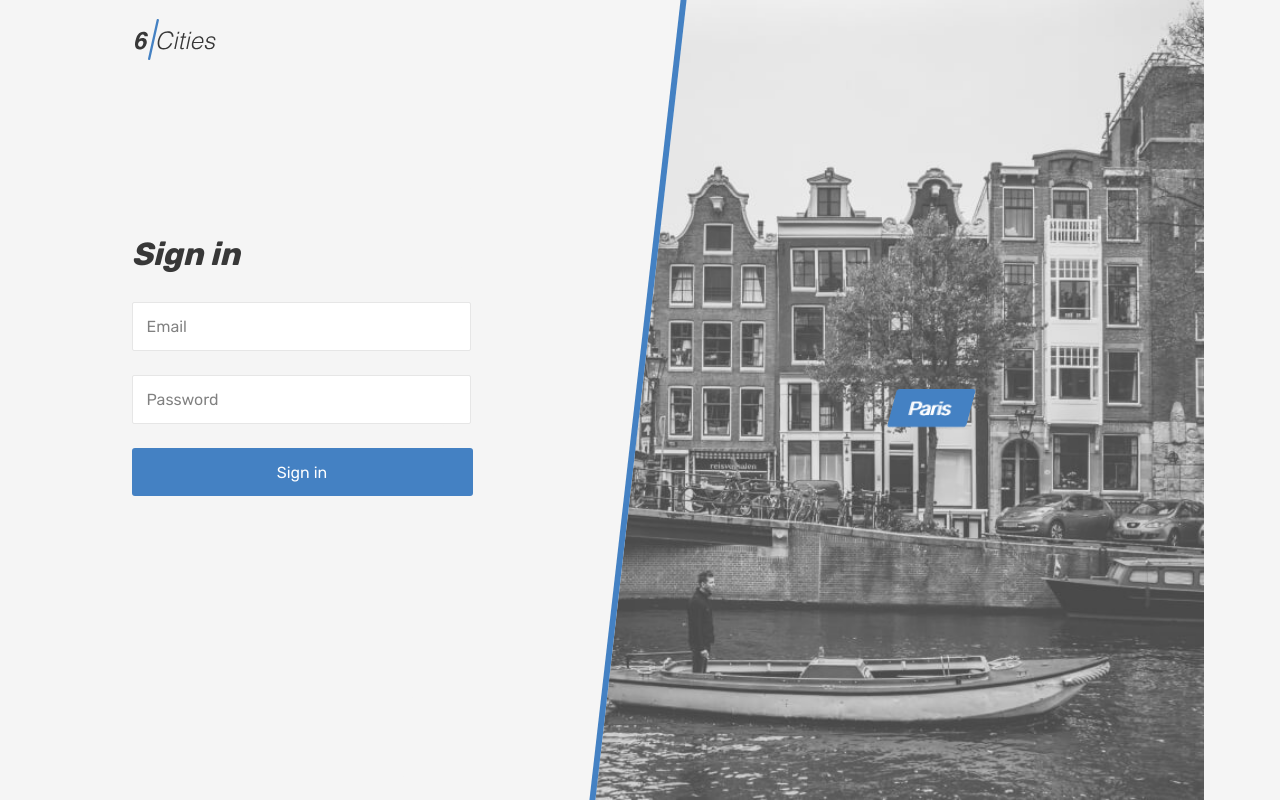
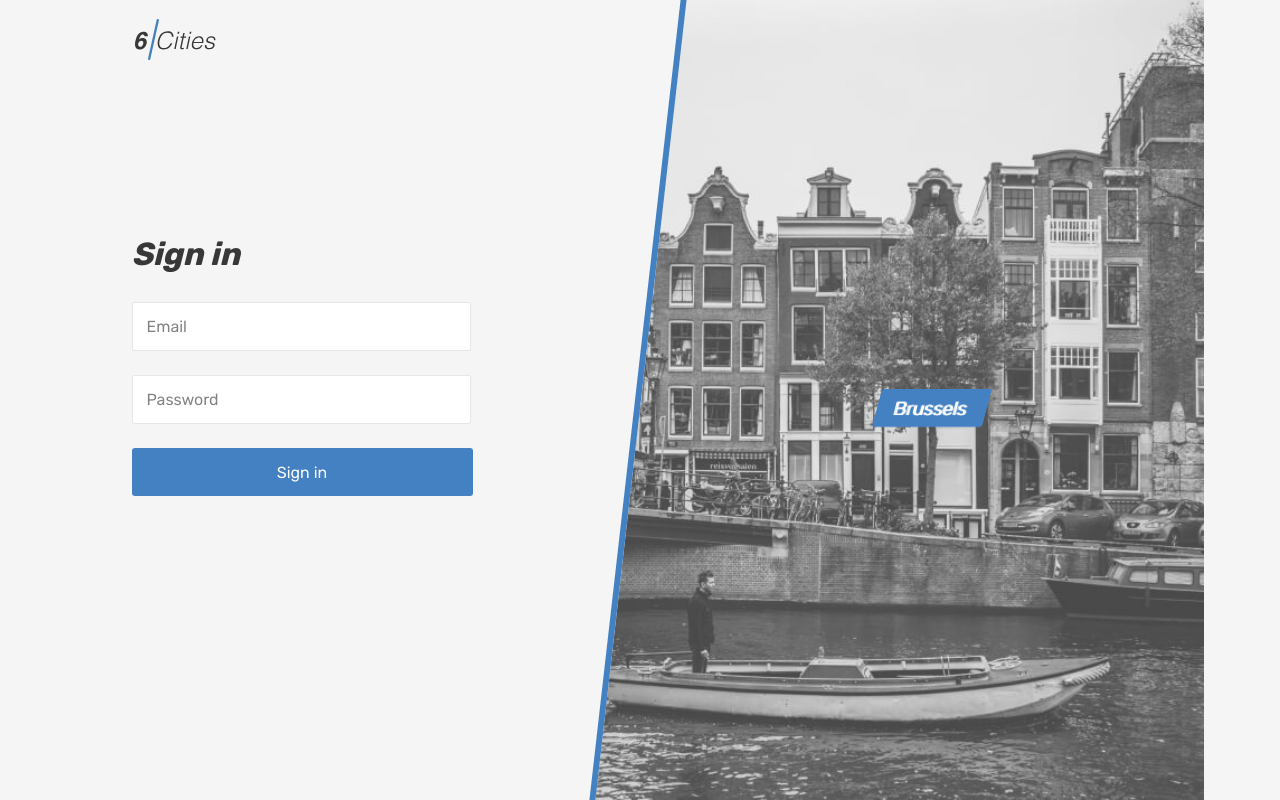
Before and after one commit to htmlacademy-univer-javascript-3/2501955-six-cities-7, a React (Vite) app: page /login in a window 1280 px wide. Built offline with nearby package versions, Linux system fonts and the light colour scheme; no server answers.

Commit message:
https://up.htmlacademy.ru/univer-js3/7/tasks/7

```diff
--- a/src/pages/favorites-page/components/favorites-page-location-item/favorites-page-location-item.tsx
+++ b/src/pages/favorites-page/components/favorites-page-location-item/favorites-page-location-item.tsx
@@ -23,7 +23,7 @@ function FavoritesPageLocationItem({
         <div className="locations__item">
           <Link
             className="locations__item-link"
-            to={AppRoute.Root}
+            to={`${AppRoute.Root}?city=${encodeURIComponent(cityName)}`}
           >
             <span>{cityName}</span>
           </Link>
--- a/src/pages/login-page/login-page.tsx
+++ b/src/pages/login-page/login-page.tsx
@@ -1,9 +1,13 @@
-import type { ReactElement } from 'react';
+import { useState, type ReactElement } from 'react';
 import { Helmet } from 'react-helmet-async';
 import { Link } from 'react-router-dom';
 import { AppRoute } from '../../enums/app-route';
+import type { CityName } from '../../enums/city-name';
+import { getRandomCity } from './utils/get-random-city';
 
 function LoginPage(): ReactElement {
+  const [city] = useState<CityName>(getRandomCity());
+
   return (
     <>
       <Helmet>
@@ -45,8 +49,11 @@ function LoginPage(): ReactElement {
           </section>
           <section className="locations locations--login locations--current">
             <div className="locations__item">
-              <Link className="locations__item-link" to={AppRoute.Root}>
-                <span>Paris</span>
+              <Link
+                className="locations__item-link"
+                to={`${AppRoute.Root}?city=${encodeURIComponent(city)}`}
+              >
+                <span>{city}</span>
               </Link>
             </div>
           </section>
--- /dev/null
+++ b/src/pages/login-page/utils/get-random-city.ts
@@ -0,0 +1,8 @@
+import { CityName } from '../../../enums/city-name';
+
+export function getRandomCity(): CityName {
+  const cities: CityName[] = Object.values(CityName);
+  const randomIndex: number = Math.floor(Math.random() * cities.length);
+
+  return cities[randomIndex];
+}
--- a/src/pages/main-page/components/main-page-tabs/main-page-tabs.tsx
+++ b/src/pages/main-page/components/main-page-tabs/main-page-tabs.tsx
@@ -1,7 +1,6 @@
 import classNames from 'classnames';
 import type { ReactElement } from 'react';
-import type { CityName } from '../../../../enums/city-name';
-import { MAIN_PAGE_TAB_LIST } from '../../constants/main-page-tab-list';
+import { CityName } from '../../../../enums/city-name';
 
 type MainPageTabsProps = {
   activeTab: CityName;
@@ -16,7 +15,7 @@ function MainPageTabs({
     <div className="tabs">
       <section className="locations container">
         <ul className="locations__list tabs__list">
-          {MAIN_PAGE_TAB_LIST.map((tab) => (
+          {Object.values(CityName).map((tab) => (
             <li className="locations__item" key={tab}>
               <a
                 className={classNames('locations__item-link', 'tabs__item', {
--- a/src/pages/main-page/constants/main-page-tab-list.ts
+++ /dev/null
@@ -1,3 +0,0 @@
-import { CityName } from '../../../enums/city-name';
-
-export const MAIN_PAGE_TAB_LIST: ReadonlyArray<CityName> = Object.values(CityName);
--- a/src/pages/main-page/main-page.tsx
+++ b/src/pages/main-page/main-page.tsx
@@ -1,10 +1,12 @@
 import classNames from 'classnames';
 import { useState, type ReactElement } from 'react';
 import { Helmet } from 'react-helmet-async';
+import { useSearchParams } from 'react-router-dom';
 import type { AuthorizationStatus } from '../../enums/authorization-status';
+import type { CityName } from '../../enums/city-name';
 import type { OfferLocation } from '../../types/offer-location';
 import type { OfferPreview } from '../../types/offer-preview';
-import { MAIN_PAGE_TAB_LIST } from './constants/main-page-tab-list';
+import { getCityName } from './utils/get-city-name';
 import Map from '../../components/map/map';
 import MainPageEmptyState from './components/main-page-empty-state/main-page-empty-state';
 import MainPageOffersList from './components/main-page-offers-list/main-page-offers-list';
@@ -19,19 +21,29 @@ function MainPage({
   authorizationStatus,
   offers,
 }: MainPageProps): ReactElement {
-  const [activeTab, setActiveTab] = useState(MAIN_PAGE_TAB_LIST[0]);
+  const [searchParams, setSearchParams] = useSearchParams();
   const [hoveredOfferId, setHoveredOfferId] = useState<string | null>(null);
 
+  const activeTab: CityName = getCityName(searchParams.get('city'));
   const activeTabOffers: OfferPreview[] = offers.filter(
     (offer) => offer.city.name === activeTab,
   );
-  const activeTabCityLocation: OfferLocation | undefined = activeTabOffers[0]?.city.location;
+  const activeTabLocation: OfferLocation | undefined = activeTabOffers[0]?.city.location;
   const isEmpty: boolean = !activeTabOffers.length;
+
+  const handleTabChange = (cityName: CityName): void => {
+    setSearchParams((currentSearchParams) => {
+      const nextSearchParams = new URLSearchParams(currentSearchParams);
+      nextSearchParams.set('city', cityName);
+
+      return nextSearchParams;
+    });
+  };
 
   return (
     <>
       <Helmet>
-        <title>6 cities | Main</title>
+        <title>6 cities | Offers in {activeTab}</title>
       </Helmet>
 
       <main
@@ -40,7 +52,10 @@ function MainPage({
         })}
       >
         <h1 className="visually-hidden">Cities</h1>
-        <MainPageTabs activeTab={activeTab} onTabChange={setActiveTab} />
+        <MainPageTabs
+          activeTab={activeTab}
+          onTabChange={handleTabChange}
+        />
         <div className="cities">
           <div
             className={classNames('cities__places-container', 'container', {
@@ -60,7 +75,7 @@ function MainPage({
             <div className="cities__right-section">
               {!isEmpty && (
                 <Map
-                  center={activeTabCityLocation}
+                  center={activeTabLocation}
                   points={activeTabOffers.map((offer) => ({
                     id: offer.id,
                     ...offer.location
--- /dev/null
+++ b/src/pages/main-page/utils/get-city-name.ts
@@ -0,0 +1,11 @@
+import { CityName } from '../../../enums/city-name';
+
+const CITY_NAMES: string[] = Object.values(CityName);
+
+export function getCityName(value: string | null): CityName {
+  if (value !== null && CITY_NAMES.includes(value)) {
+    return value as CityName;
+  }
+
+  return CityName.Paris;
+}
```
